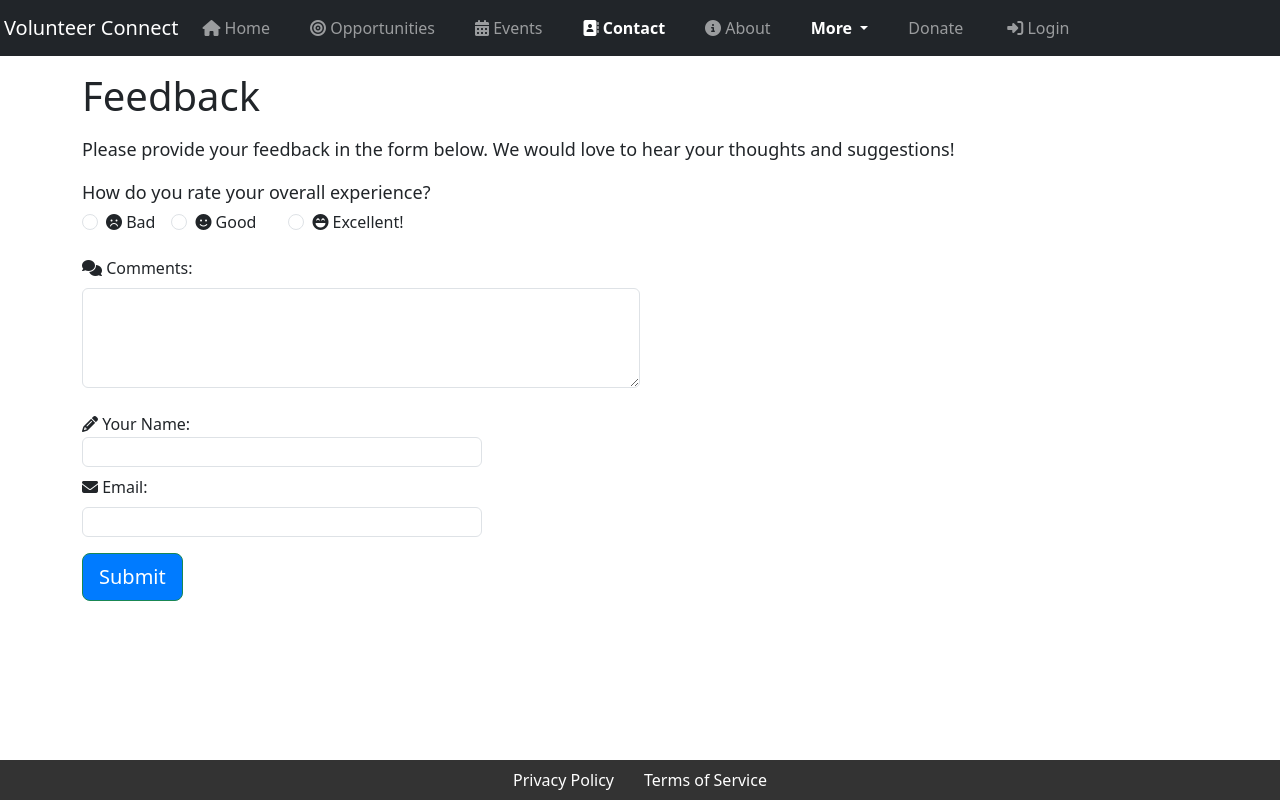
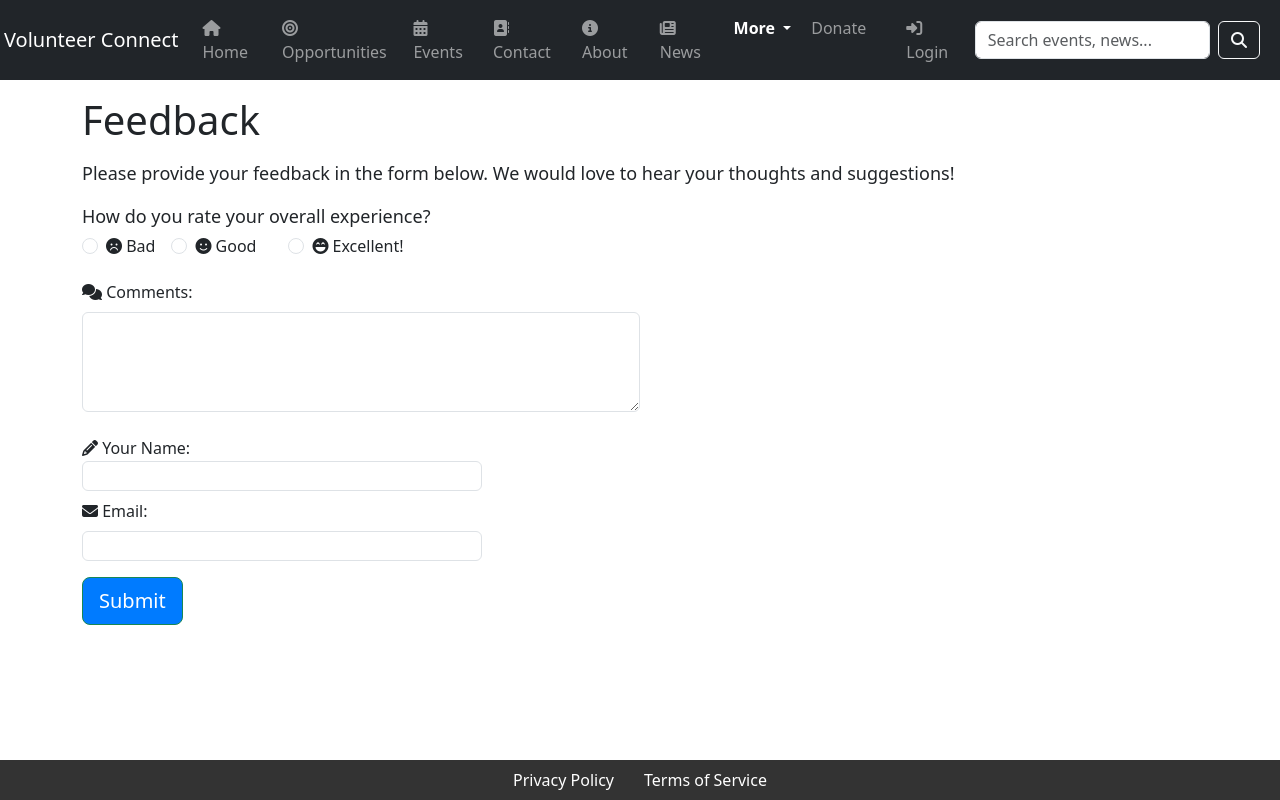
Before and after one commit to Subhana77/github.io, a website: page contact-feedback.html in a window 1280 px wide. Drawn offline with nearby package versions, Linux system fonts and the light colour scheme; no server answers.

Commit message:
add new file
Signed-off-by: Subhana77 <subhana.hashimi@dcmail.ca>

```diff
--- a/contact-feedback.html
+++ b/contact-feedback.html
@@ -14,22 +14,33 @@
 <body>
 
 <header>
-    <!-- Navigation bar -->
     <nav class="navbar navbar-expand-lg navbar-dark bg-dark">
-        <a class="navbar-brand ms-1" href="index.html">Volunteer Connect</a> <!-- Home link -->
+        <a class="navbar-brand ms-1" href="index.html">Volunteer Connect</a>
         <button class="navbar-toggler" type="button" data-bs-toggle="collapse" data-bs-target="#navbarSupportedContent" aria-controls="navbarSupportedContent" aria-expanded="false" aria-label="Toggle navigation">
             <span class="navbar-toggler-icon"></span>
         </button>
         <div class="collapse navbar-collapse" id="navbarSupportedContent">
             <ul class="navbar-nav ps-10">
-                <li class="nav-item me-4"><a class="nav-link" href="index.html"><i class="fa-solid fa-house"></i> Home</a></li> <!-- Home -->
-                <li class="nav-item me-4"><a class="nav-link" href="opportunities.html"><i class="fa-solid fa-bullseye"></i> Opportunities</a></li> <!-- Opportunities -->
-                <li class="nav-item me-4"><a class="nav-link" href="events.html"><i class="fa-solid fa-calendar-days"></i> Events</a></li> <!-- Events -->
-                <li class="nav-item me-4"><a class="nav-link active" href="contact.html"><i class="fa-solid fa-address-book"></i> Contact</a></li> <!-- Contact (active) -->
-                <li class="nav-item me-4"><a class="nav-link" href="about.html"><i class="fa-solid fa-circle-info"></i> About</a></li> <!-- About -->
-
-                <!-- Dropdown menu for additional links -->
-                <li class="nav-item dropdown me-4">
+                <li class="nav-item me-1">
+                    <a class="nav-link" aria-current="page" href="index.html"><i class="fa-solid fa-house"></i> Home <span class="sr-only">(current)</span></a>
+                </li>
+                <li class="nav-item me-1">
+                    <a class="nav-link" href="opportunities.html"><i class="fa-solid fa-bullseye"></i> Opportunities</a>
+                </li>
+                <li class="nav-item me-1">
+                    <a class="nav-link" href="events.html"><i class="fa-solid fa-calendar-days"></i> Events</a>
+                </li>
+                <li class="nav-item me-1">
+                    <a class="nav-link" href="contact.html"><i class="fa-solid fa-address-book"></i> Contact</a>
+                </li>
+                <li class="nav-item me-1">
+                    <a class="nav-link" href="about.html"><i class="fa-solid fa-circle-info"></i> About</a>
+                </li>
+                <!-- news link -->
+                <li class="nav-item me-1">
+                    <a class="nav-link" href="news.html"><i class="fa-solid fa-newspaper"></i> News</a>
+                </li>
+                <li class="nav-item dropdown me-1">
                     <a class="nav-link dropdown-toggle" id="navbarDropdown" role="button" data-bs-toggle="dropdown" aria-expanded="false">
                         More
                     </a>
@@ -39,12 +50,18 @@
                         <a class="dropdown-item" href="gallery.html">Gallery</a>
                     </div>
                 </li>
+
             </ul>
-            <ul class="navbar-nav ms-1">
+            <ul class="navbar-nav me-1">
                 <li class="nav-item">
-                    <a id="login" class="nav-link" href="login.html#"><i class="fas fa-sign-in-alt"></i> Login</a> <!-- Login -->
+                    <a id="login" class="nav-link" href="login.html#"><i class="fas fa-sign-in-alt"></i>Login</a>
                 </li>
             </ul>
+            <!-- Search Bar -->
+            <form class="d-flex" role="search" onsubmit="searchSite(event)">
+                <input class="form-control me-2" type="search" id="searchInput" placeholder="Search events, news..." aria-label="Search">
+                <button class="btn btn-outline-light" type="submit"><i class="fa-solid fa-search"></i></button>
+            </form>
 
             <!-- Welcome message -->
             <p id="welcomeMessage" style="font-weight: bold; color: green; margin: 10px;"></p>
```
